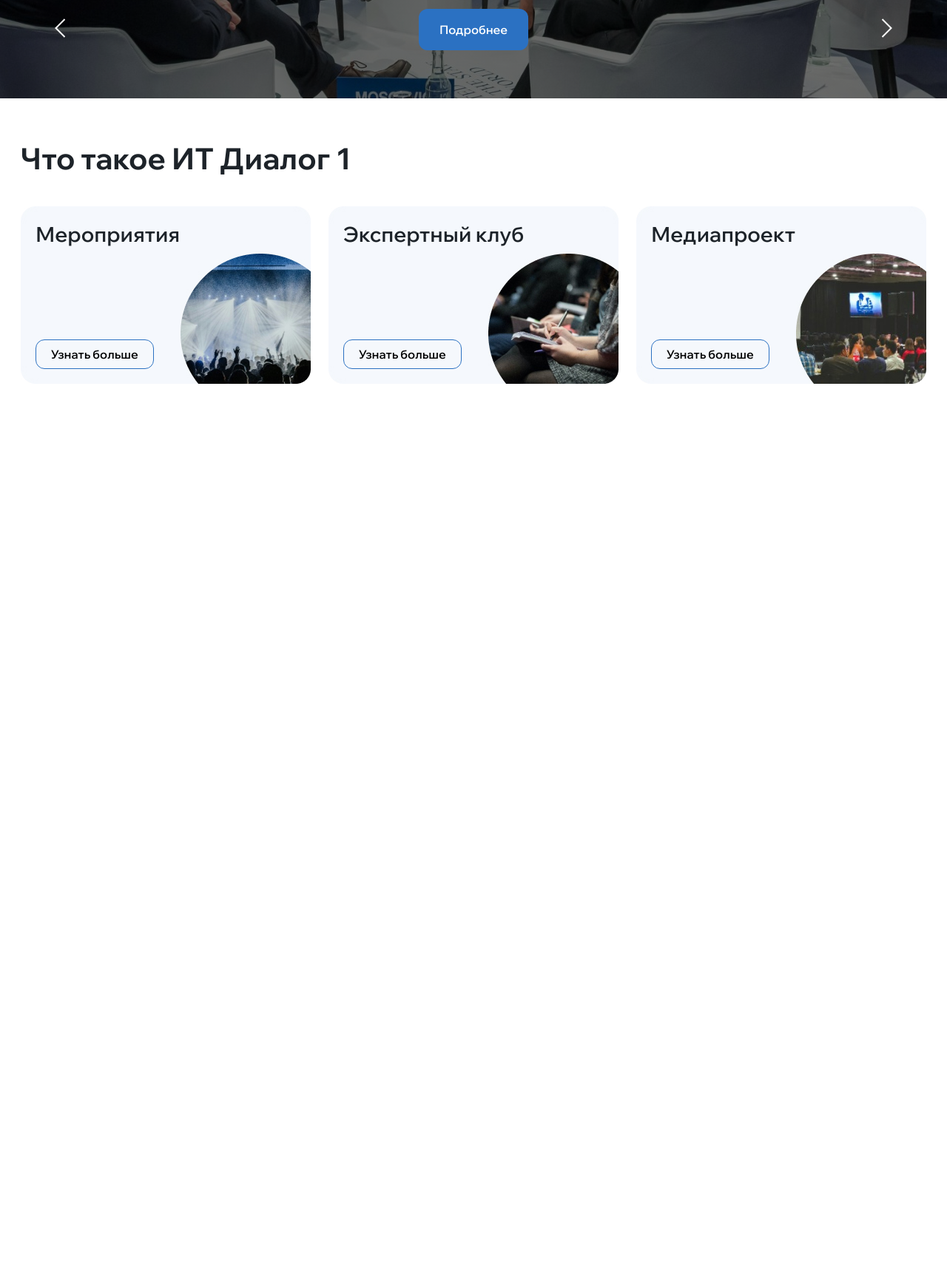
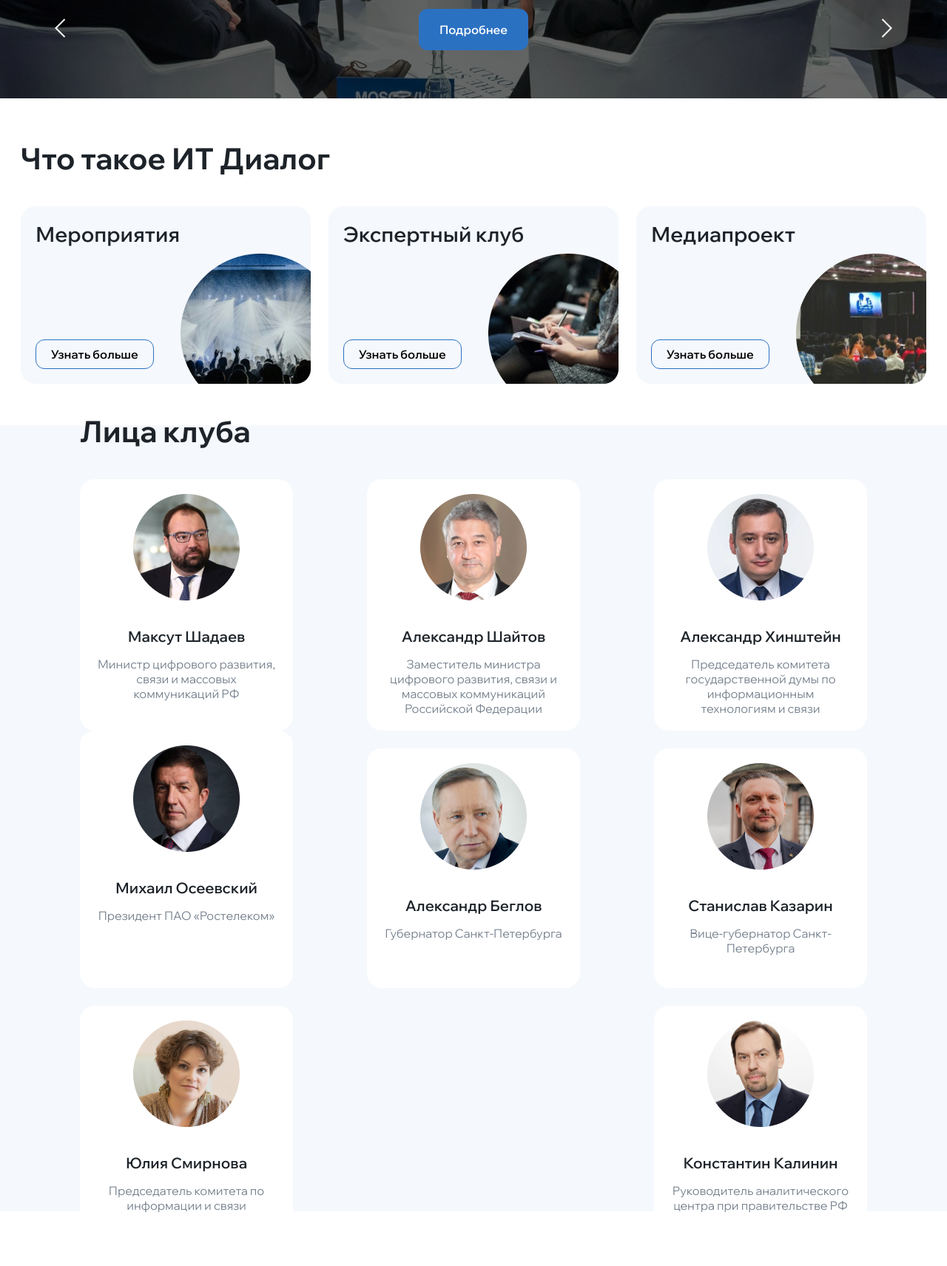
Before and after one commit to m4linazz/it_dialog, a PHP site: page / in a window 1280 px wide. Shown: the part 587-2299 px from the top of the page at 74% size. Before the commit the page ends 1106 px from the top, so only its background shows below. Run offline with PHP 8.4, Linux system fonts and the light colour scheme.

Commit message:
Лица клуба
Добавил блок лица клуба)

```diff
--- a/css/style.css
+++ b/css/style.css
@@ -177,3 +177,249 @@ h5 {
 }
 
 /*лица клуба*/
+
+.main-face{
+    background-color:#F5F8FC;
+    display: flex;
+    justify-content: center;
+    align-items: center;
+    align-content: center;
+    height: 951px;
+    padding: 56px 108px 56px 108px;
+    opacity: 0px;
+}
+
+.face_club {
+    padding:56px 0 56px 0;
+}
+.blocks_face {
+    display: flex;
+    flex-wrap: wrap;
+    justify-content: space-between;
+    width: 100%;
+    margin-top: 40px;
+}
+
+.block_face {
+    width: 248px;
+    padding:20px;
+    display: flex;
+    flex-direction: column;
+    justify-content: space-between;
+    gap: 16px;
+}
+
+.block_face1 {
+    width: 288px;
+    border-radius: 20px;
+    opacity: 0px;
+    background-color: #ffffff;
+}
+
+
+.block_face1 h4{
+    width: 248px;
+    height: 24px;
+    text-align: center;
+}
+
+.block_face1 div img{
+    display:flex;
+    justify-content: center;
+    width: 144px;
+    height: 144px;
+    padding-right: 52px;
+    padding-left: 52px;
+    padding-bottom: 20px;
+
+}
+
+.block_face2 {
+    width: 288px;
+    border-radius: 20px;
+    opacity: 0px;
+    background-color: #ffffff;
+}
+
+
+.block_face2 h4{
+    width: 248px;
+    height: 24px;
+    text-align: center;
+}
+
+.block_face2 div img{
+    display:flex;
+    justify-content: center;
+    width: 144px;
+    height: 144px;
+    padding-right: 52px;
+    padding-left: 52px;
+    padding-bottom: 20px;
+
+}
+
+
+.block_face3 {
+    width: 288px;
+    gap: 28px;
+    border-radius: 20px;
+    opacity: 0px;
+    background-color: #ffffff;
+}
+
+
+.block_face3 h4{
+    width: 248px;
+    height: 24px;
+    text-align: center;
+}
+
+.block_face3 div img{
+    display:flex;
+    justify-content: center;
+    width: 144px;
+    height: 144px;
+    padding-right: 52px;
+    padding-left: 52px;
+    padding-bottom: 20px;
+
+}
+
+.block_face4 {
+    width: 288px;
+    height: 348px;
+    border-radius: 20px;
+    opacity: 0px;
+    background-color: #ffffff;
+}
+
+
+.block_face4 h4{
+    width: 248px;
+    height: 24px;
+    text-align: center;
+}
+
+.block_face4 div img{
+    display:flex;
+    justify-content: center;
+    width: 144px;
+    height: 144px;
+    padding-right: 52px;
+    padding-left: 52px;
+    padding-bottom: 20px;
+
+}
+
+
+.block_face5 {
+    width: 288px;
+    border-radius: 20px;
+    opacity: 0px;
+    background-color: #ffffff;
+    margin-top: 24px;
+}
+
+
+.block_face5 h4{
+    width: 248px;
+    height: 24px;
+    text-align: center;
+}
+
+.block_face5 div img{
+    display:flex;
+    justify-content: center;
+    width: 144px;
+    height: 144px;
+    padding-right: 52px;
+    padding-left: 52px;
+    padding-bottom: 20px;
+
+}
+
+.block_face6 {
+    width: 288px;
+    border-radius: 20px;
+    opacity: 0px;
+    background-color: #ffffff;
+    margin-top: 24px;
+}
+
+
+.block_face6 h4{
+    width: 248px;
+    height: 24px;
+    text-align: center;
+}
+
+.block_face6 div img{
+    display:flex;
+    justify-content: center;
+    width: 144px;
+    height: 144px;
+    padding-right: 52px;
+    padding-left: 52px;
+    padding-bottom: 20px;
+
+}
+
+.block_face7 {
+    width: 288px;
+    height: 296px;
+    border-radius: 20px;
+    background-color: #ffffff;
+    margin-top: 24px;
+}
+
+
+.block_face7 h4{
+    width: 248px;
+    height: 24px;
+    text-align: center;
+}
+
+.block_face7 div img{
+    display:flex;
+    justify-content: center;
+    width: 144px;
+    height: 144px;
+    padding-right: 52px;
+    padding-left: 52px;
+    padding-bottom: 20px;
+
+}
+
+
+.block_face8 {
+    width: 288px;
+    height: 296px;
+    border-radius: 20px;
+    opacity: 0px;
+    background-color: #ffffff;
+    margin-top: 24px;
+}
+
+
+.block_face8 h4{
+    width: 248px;
+    height: 24px;
+    text-align: center;
+}
+
+.block_face8 div img{
+    display:flex;
+    justify-content: center;
+    width: 144px;
+    height: 144px;
+    padding-right: 52px;
+    padding-left: 52px;
+    padding-bottom: 20px;
+
+}
+
+.body_small div {
+    color: #78838F;
+    text-align: center;
+}
--- a/index.html
+++ b/index.html
@@ -33,7 +33,7 @@
 <div class="main">
   <div class="container">
     <div class="what_is_it_dialog">
-      <div><h2>Что такое ИТ Диалог 1</h2></div>
+      <div><h2>Что такое ИТ Диалог</h2></div>
       <div class="blocks_it">
       <div class="block_it1">
         <div class="block_it">
@@ -58,7 +58,81 @@
 </div>
     </div>
   </div>
+  </div>
 
+
+  <div class="main-face">
+  <div class="container">
+    <div class="face_club">
+      <div><h2>Лица клуба</h2></div>
+      <div class="blocks_face">
+      <div class="block_face1">
+        <div class="block_face">
+          <img src="images/maksut.png" alt="">
+            <div><h4>Максут Шадаев</h4></div>
+            <div class = body_small><div>Министр цифрового развития, связи и массовых коммуникаций РФ</div></div>
+        </div>
+      </div>
+
+      <div class="block_face2">
+        <div class="block_face">
+          <img src="images/alexsandr.png" alt="">
+            <div><h4>Александр Шайтов</h4></div>
+            <div class = body_small><div>Заместитель министра цифрового развития, связи и массовых коммуникаций Российской Федерации</div></div>
+        </div>
+      </div>
+
+      <div class="block_face3">
+        <div class="block_face">
+          <img src="images/hinshtein.png" alt="">
+            <div><h4>Александр Хинштейн</h4></div>
+            <div class = body_small><div>Председатель комитета государственной думы по информационным технологиям и связи</div></div>
+        </div>
+      </div>
+
+      <div class="block_face4">
+        <div class="block_face">
+          <img src="images/Oseevskie.png" alt="">
+            <div><h4>Михаил Осеевский</h4></div>
+            <div class = body_small><div>Президент ПАО «Ростелеком»</div></div>
+        </div>
+      </div>
+
+      <div class="block_face5">
+        <div class="block_face">
+          <img src="images/Beglov.png" alt="">
+            <div><h4>Александр Беглов</h4></div>
+            <div class = body_small><div>Губернатор Санкт-Петербурга</div></div>
+        </div>
+      </div>
+
+      <div class="block_face6">
+        <div class="block_face">
+          <img src="images/kazarin.png" alt="">
+            <div><h4>Станислав Казарин</h4></div>
+            <div class = body_small><div>Вице-губернатор Санкт-Петербурга</div></div>
+        </div>
+      </div>
+
+      <div class="block_face7">
+        <div class="block_face">
+          <img src="images/Smirnova.png" alt="">
+            <div><h4>Юлия Смирнова</h4></div>
+            <div class = body_small><div>Председатель комитета по информации и связи</div></div>
+        </div>
+      </div>
+
+      <div class="block_face8">
+        <div class="block_face">
+          <img src="images/Kalinin.png" alt="">
+            <div><h4>Константин Калинин</h4></div>
+            <div class = body_small><div>Руководитель аналитического центра при правительстве РФ</div></div>
+        </div>
+      </div>
+
+    </div>
+  </div>
+</div>
 </div>
 
 </body>
```
Also changed, not shown: images/Beglov.png (added), images/Kalinin.png (added), images/Oseevskie.png (added), images/Smirnova.png (added), images/alexsandr.png (added), images/hinshtein.png (added), images/kazarin.png (added), images/maksut.png (added).
